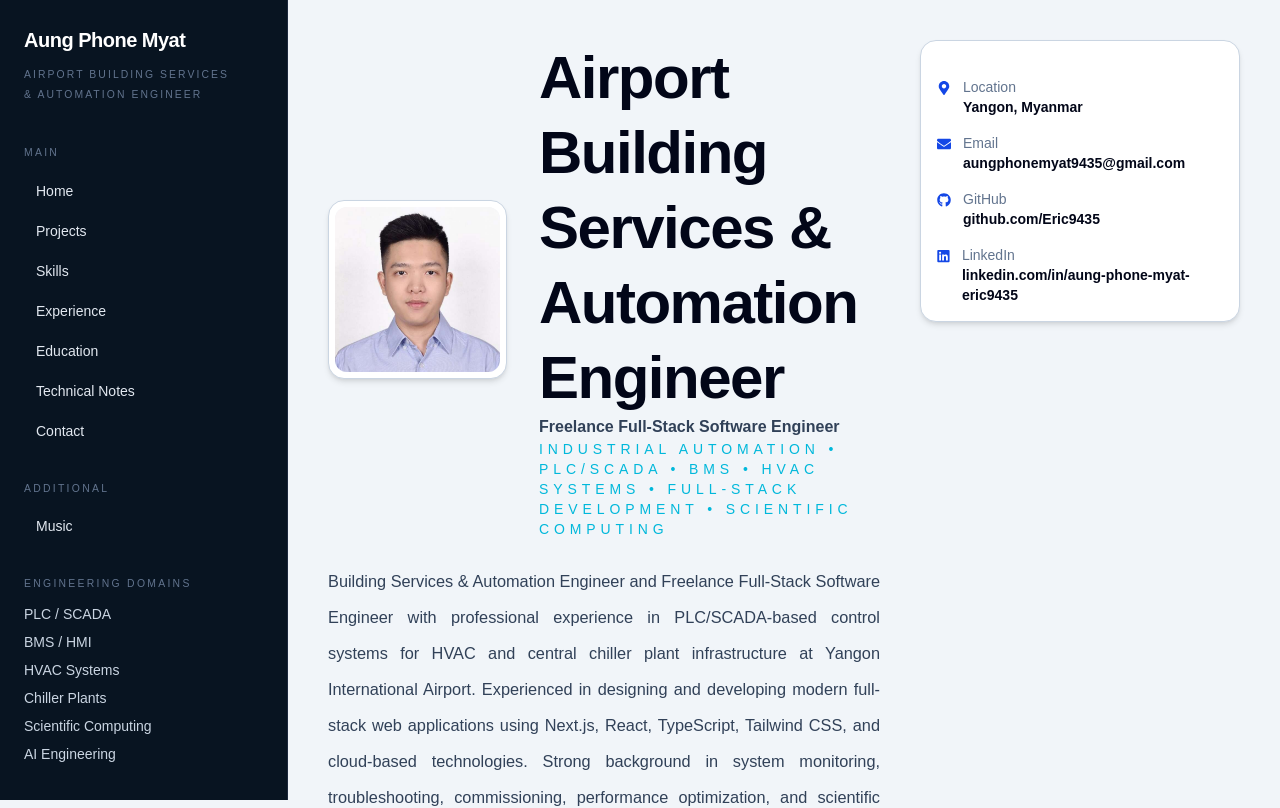
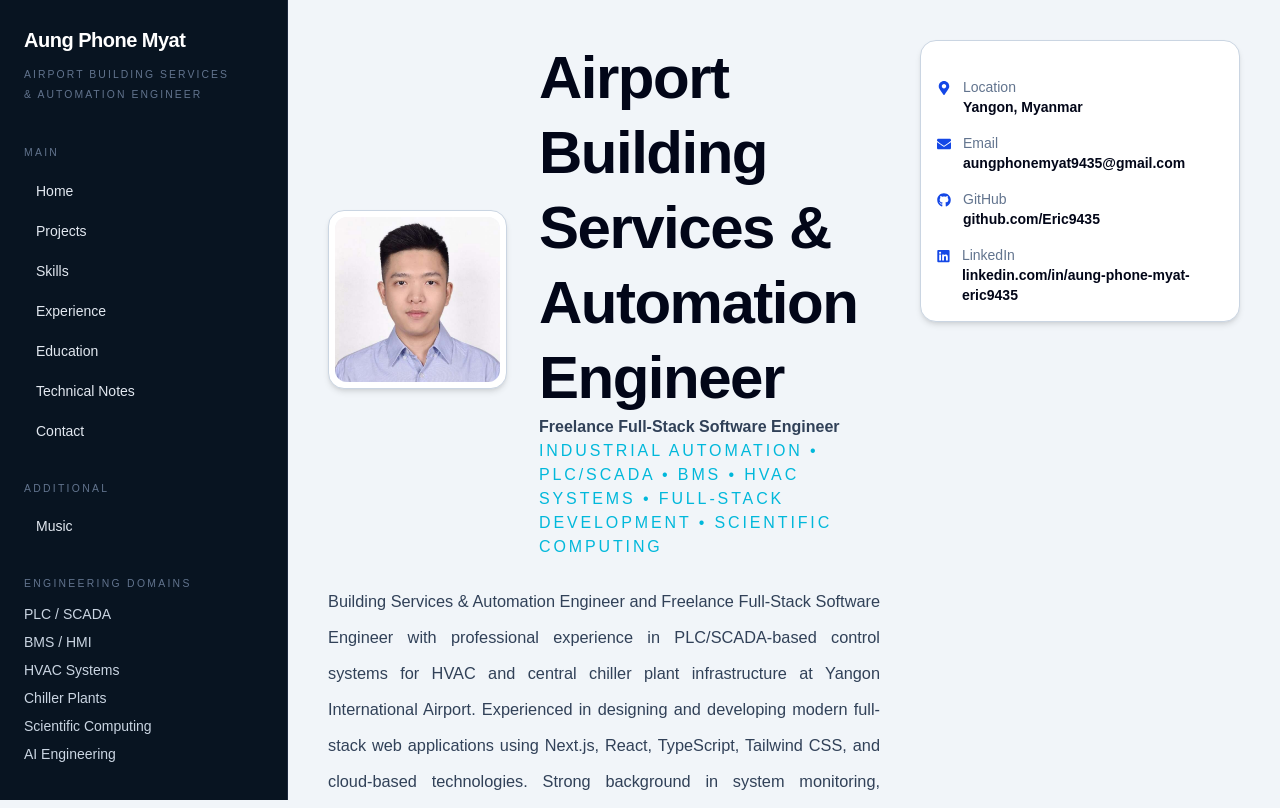
Before and after one commit to Eric9435/aungphonemyat, a Next.js app: page / in a window 1280 px wide. Shown: the top 808 px of the page. Built offline with nearby package versions, Linux system fonts and the light colour scheme.

Commit message:
Improve hero tagline typography

```diff
--- a/src/components/home/Hero.tsx
+++ b/src/components/home/Hero.tsx
@@ -35,7 +35,7 @@ export default function Hero() {
                 <p className="text-base font-semibold text-slate-700">
                   {profile.subtitle}
                 </p>
-                <p className="text-sm font-medium uppercase tracking-[0.35em] text-cyan-500">
+                <p className="text-base font-medium uppercase tracking-[0.18em] max-w-4xl text-cyan-500">
                   {profile.tagline}
                 </p>
               </div>
```
